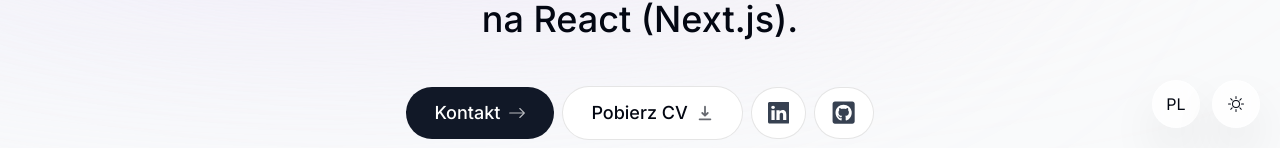
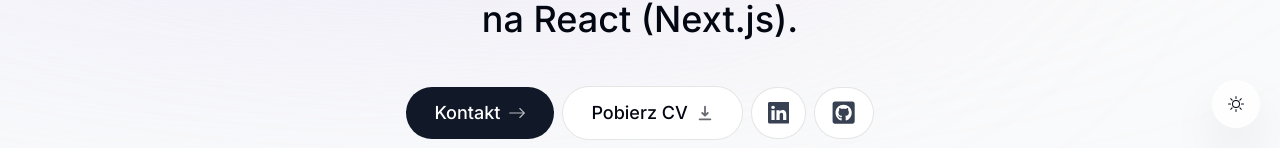
Before and after one commit to Cyberflyyy/Portfolio, a Next.js app: page / in a window 1280 px wide. Shown: the part 652-800 px from the top of the page. Built offline with nearby package versions, Linux system fonts and the light colour scheme.

Commit message:
final-commit

```diff
--- a/components/footer.tsx
+++ b/components/footer.tsx
@@ -3,12 +3,10 @@ import React from "react";
 export default function Footer() {
   return (
     <footer className="mb-10 px-4 text-center text-gray-500">
-
-        <p className="text-xs">
-            <span className="font-semibold">Strona została stworzona przy użyciu </span>React & Next.js (App Router &
-            Server Actions), Typescript, Tailwind CSS, Framer Motion, React Email &
-            Resend.
-        </p>
+      <p className="text-xs">
+        <span className="font-semibold">Jeśli tu dotarłeś </span>
+        życzę Ci miłego dnia!{" "}
+      </p>
     </footer>
   );
 }
--- a/components/intro.tsx
+++ b/components/intro.tsx
@@ -109,7 +109,7 @@ export default function Intro() {
             <BsLinkedin></BsLinkedin>
           </a>
           <a
-            href="https://github.com/B4rtex777"
+            href="https://github.com/Cyberflyyy"
             target="_blank"
             className=" bg-white text-gray-700  px-4 py-3 flex items-center text-[1.58rem] min-h-[52px]  gap-2 rounded-full border border-black/10 focus:scale-[1.15] hover:scale-[1.15] hover:text-gray-950 cursor-pointer  active:scale-105 transition dark:bg-white/10 dark:text-white/60"
             rel="noreferrer"
--- a/components/theme-switch.tsx
+++ b/components/theme-switch.tsx
@@ -3,24 +3,12 @@
 import { useTheme } from "@/context/theme-context";
 
 import { BsMoon, BsSun } from "react-icons/bs";
-import { useState } from "react";
 
 export default function ThemeLanguageSwitch() {
   const { theme, toggleTheme } = useTheme();
 
-  const [isChanged, setIsChanged] = useState(false);
-  const handleClick = () => {
-    setIsChanged(!isChanged);
-  };
   return (
     <div className="fixed bottom-5 right-5 flex gap-3">
-      <button
-        className="bg-white w-[3rem] h-[3rem] bg-opacity-80 backdrop-blur-[0.5rem] border border-white border-opacity-40 shadow-2xl rounded-full flex items-center justify-center hover:scale-[1.15] active:scale-105 transition-all dark:bg-gray-950"
-        onClick={handleClick}
-      >
-        {isChanged ? "EN" : "PL"}
-      </button>
-
       <button
         className="bg-white w-[3rem] h-[3rem] bg-opacity-80 backdrop-blur-[0.5rem] border border-white border-opacity-40 shadow-2xl rounded-full flex items-center justify-center hover:scale-[1.15] active:scale-105 transition-all dark:bg-gray-950"
         onClick={toggleTheme}
```
Also changed, not shown: 1 other file (tests, documents, lock files or other folders).
